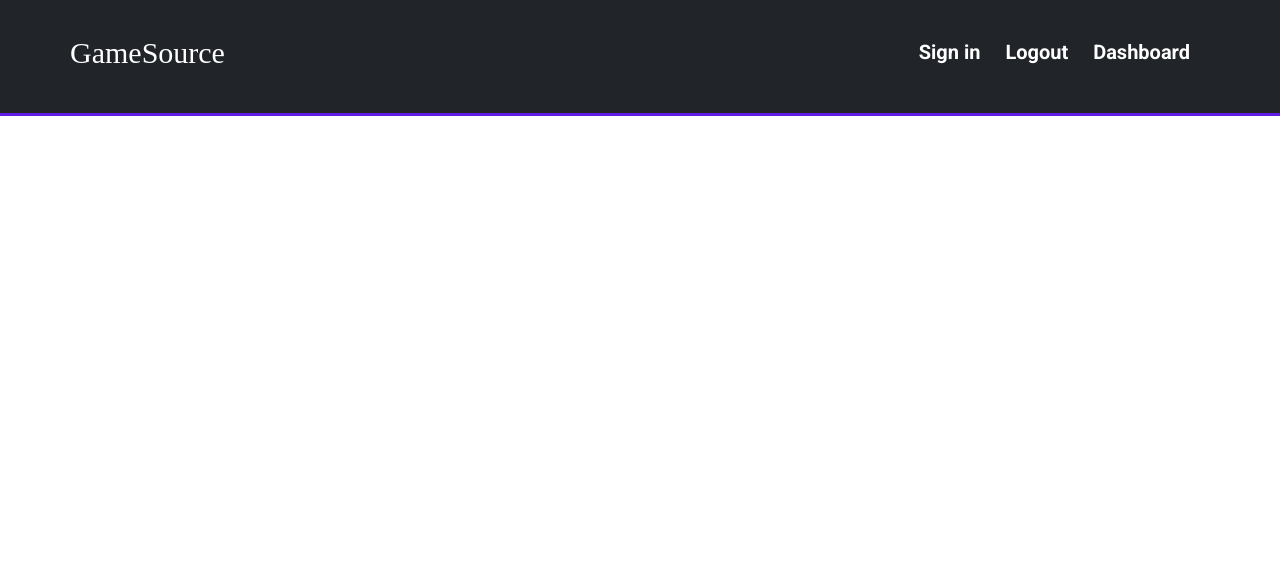
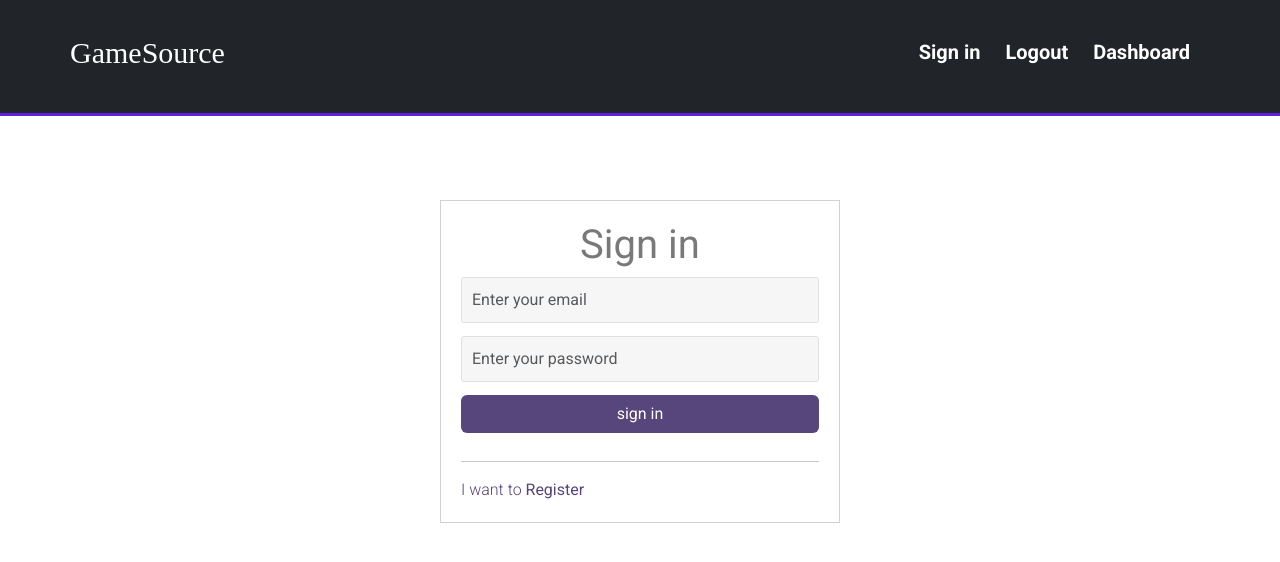
Before and after one commit to MaryKilduff68/gamesource, a Vue app: page /signin in a window 1280 px wide. Shown: the top 562 px of the page. Built offline with nearby package versions, Linux system fonts and the light colour scheme; a web font is replaced by a local one; what vue-toast-notification would draw is missing.

Commit message:
setting up form template for sign in and register

```diff
--- a/src/components/user/signin.vue
+++ b/src/components/user/signin.vue
@@ -1 +1,70 @@
-<template>Sign In</template>
+<template>
+  <div class="signin_container">
+    <!-- loader -->
+
+    <Form @submit="onSubmit" :validation-schema="formSchema">
+      <h1 v-text="!type ? 'Sign in' : 'Register'"></h1>
+
+      <div class="form-group">
+        <Field name="email" v-slot="{ field, errors, errorMessage }">
+          <input
+            type="text"
+            class="form-control"
+            placeholder="Enter your email"
+            v-bind="field"
+            :class="{ 'is-invalid': errors.length !== 0 }"
+          />
+          <div class="input_alert" v-if="errors.length !== 0">
+            {{ errorMessage }}
+          </div>
+        </Field>
+      </div>
+
+      <div class="form-group">
+        <Field name="password" v-slot="{ field, errors, errorMessage }">
+          <input
+            type="password"
+            class="form-control"
+            placeholder="Enter your password"
+            v-bind="field"
+            :class="{ 'is-invalid': errors.length !== 0 }"
+          />
+          <div class="input_alert" v-if="errors.length !== 0">
+            {{ errorMessage }}
+          </div>
+        </Field>
+      </div>
+
+      <button
+        type="submit"
+        class="btn mb-3 btn-block"
+        v-text="!type ? 'sign in' : 'Register'"
+      ></button>
+
+      <hr />
+      <div class="form_swap" @click="type = !type">
+        <span v-if="type"> I want to <b>Sign in</b> </span>
+        <span v-else> I want to <b>Register</b> </span>
+      </div>
+    </Form>
+  </div>
+</template>
+
+<script setup>
+import { Field, Form } from "vee-validate";
+import * as yup from "yup";
+import { ref } from "vue";
+
+const type = ref(false);
+const formSchema = yup.object({
+  email: yup
+    .string()
+    .required("The email is required")
+    .email("Not a valid email"),
+  password: yup.string().required("The password is required"),
+});
+
+function onSubmit(values, { resetForm }) {
+  console.log(values);
+}
+</script>
```
